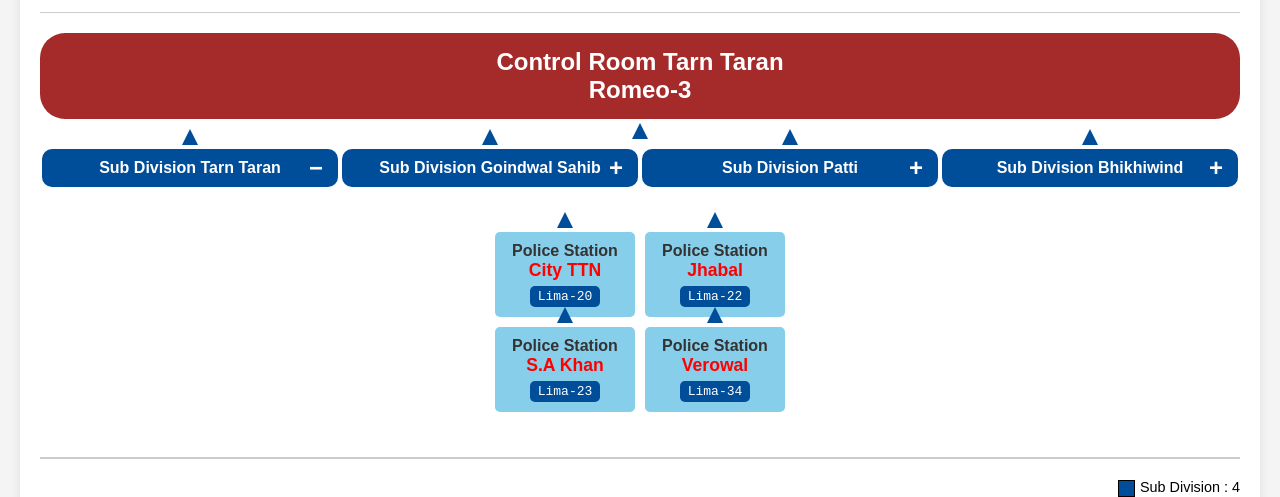
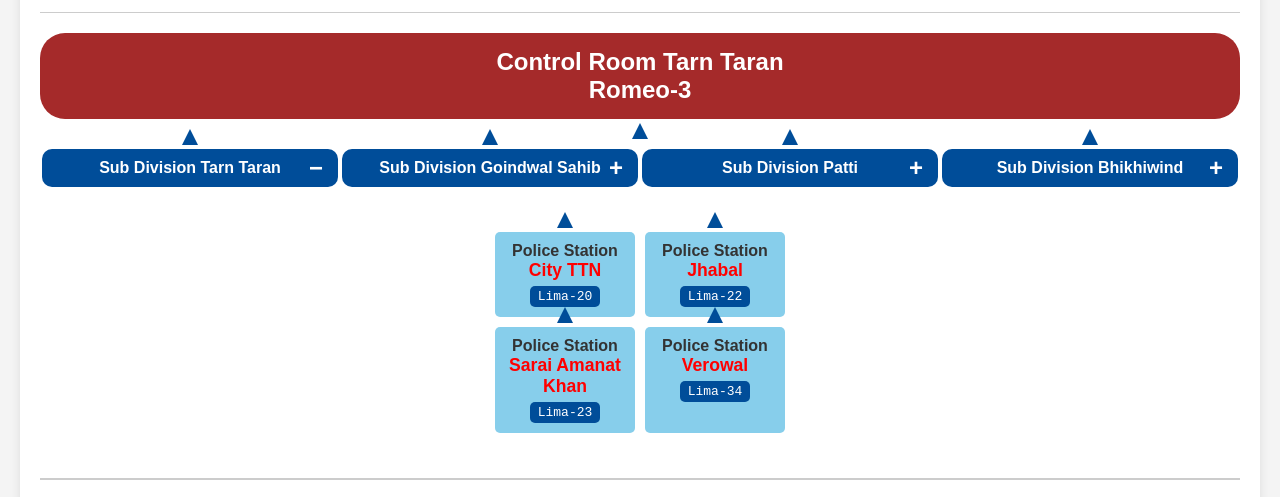
Before and after one commit to vishalkumarx/Cr-ttn, a plain HTML site: page index.html in a window 1280 px wide. Both pictures are taken after a click on the element "Sub Division Tarn Taran". Shown: the part 236-733 px from the top of the page. Drawn offline with Linux system fonts and the light colour scheme.

Commit message:
Update index.html

```diff
--- a/index.html
+++ b/index.html
@@ -490,7 +490,7 @@
                     <span class="ps-code">Lima-22</span>
                 </div>
                 <div class="police-station" data-code="Lima-23">
-                    <span class="ps-name">Police Station<br><span class="station-name-text" data-name="S.A Khan">S.A Khan</span></span><br>
+                    <span class="ps-name">Police Station<br><span class="station-name-text" data-name="S.A Khan">Sarai Amanat Khan</span></span><br>
                     <span class="ps-code">Lima-23</span>
                 </div>
                 <div class="police-station" data-code="Lima-34">
```
